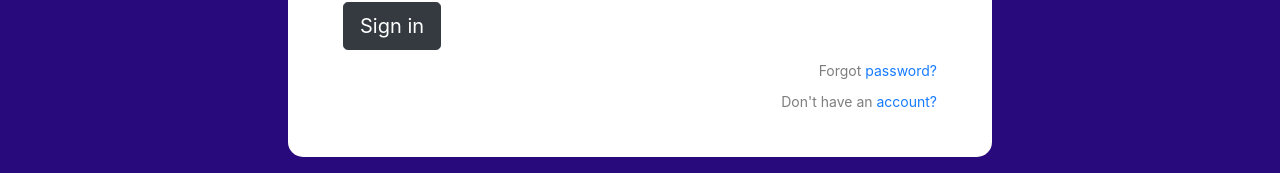
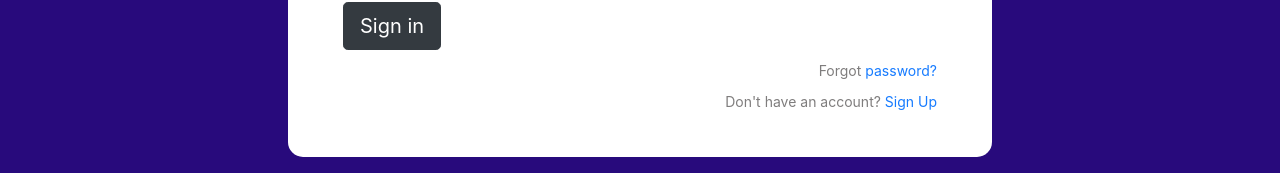
Before and after one commit to CS495-Group007/PoetryCode, a React (Create React App) app in the folder poetry-app/: page / in a window 1280 px wide. Shown: the part 527-700 px from the top of the page. Built offline with nearby package versions, Linux system fonts and the light colour scheme.

Commit message:
added don't have account link

```diff
--- a/poetry-app/src/Login.js
+++ b/poetry-app/src/Login.js
@@ -30,7 +30,7 @@
                         Forgot <a href="/sign-in">password?</a>
                     </p>
                     <p className="forgot-password text-right">
-                        Don't have an <a href="/sign-up">account?</a>
+                        Don't have an account?<a href="/sign-up"> Sign Up</a>
                     </p>
                 </div>
             </form>
```
